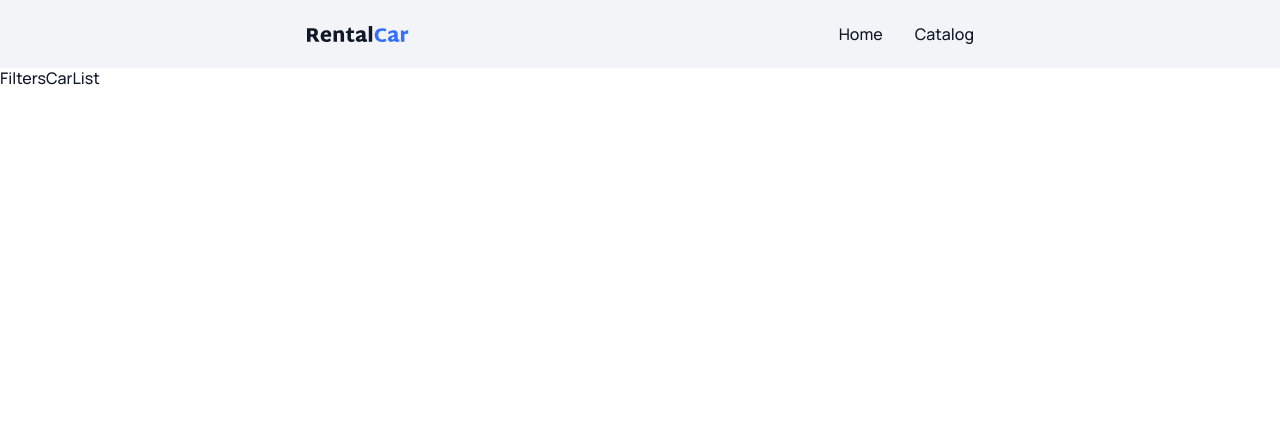
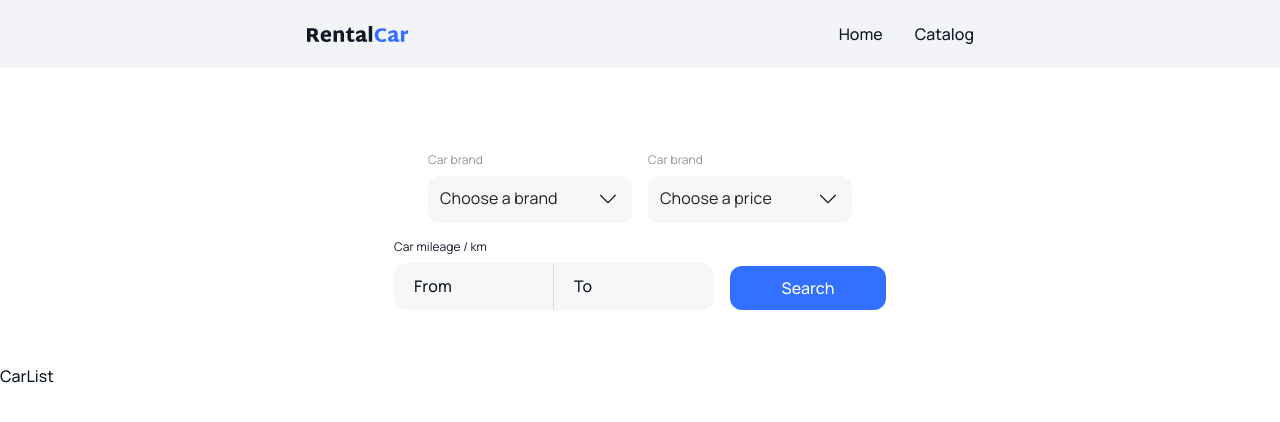
Before and after one commit to tymur-lykho/rental-tz, a React (Vite) app: page /catalog in a window 1280 px wide. Shown: the top 422 px of the page. Built offline with nearby package versions, Linux system fonts and the light colour scheme.

Commit message:
Add filters

```diff
--- a/package.json
+++ b/package.json
@@ -10,6 +10,9 @@
     "preview": "vite preview"
   },
   "dependencies": {
+    "@emotion/react": "^11.14.0",
+    "@emotion/styled": "^11.14.1",
+    "@mui/material": "^7.3.2",
     "clsx": "^2.1.1",
     "modern-normalize": "^3.0.1",
     "react": "^19.1.1",
--- a/src/components/Filters/Filters.jsx
+++ b/src/components/Filters/Filters.jsx
@@ -1,5 +1,26 @@
 import css from "./Filters.module.css";
+import Select from "../reusable/Select/Select";
+import FromToInput from "../reusable/FromToInput/FromToInput";
+import Button from "../reusable/Button/Button";
+import Container from "../reusable/Container/Container";
 
 export default function Filters() {
-  return <>Filters</>;
+  return (
+    <Container className={css.filtersWrapper}>
+      <Select
+        title="Car brand"
+        value={""}
+        values={[1, 2, 3]}
+        textInSelect="Choose a brand"
+      ></Select>
+      <Select
+        title="Car brand"
+        value={""}
+        values={[1, 2, 3]}
+        textInSelect="Choose a price"
+      ></Select>
+      <FromToInput title="Сar mileage / km" fromLabel="From" toLabel="To" />
+      <Button> Search </Button>
+    </Container>
+  );
 }
--- a/src/components/Filters/Filters.module.css
+++ b/src/components/Filters/Filters.module.css
@@ -0,0 +1,10 @@
+.filtersWrapper {
+  display: flex;
+  align-items: flex-end;
+  flex-wrap: wrap;
+  justify-content: center;
+  gap: 16px;
+
+  padding-top: 84px;
+  padding-bottom: 56px;
+}
--- a/src/components/reusable/Button/Button.module.css
+++ b/src/components/reusable/Button/Button.module.css
@@ -1,4 +1,5 @@
 .btn {
+  border: none;
   display: flex;
   align-items: center;
   justify-content: center;
--- /dev/null
+++ b/src/components/reusable/FromToInput/FromToInput.jsx
@@ -0,0 +1,98 @@
+import { TextField, InputLabel } from "@mui/material";
+import css from "./FromToInput.module.css";
+
+export default function FromToInput({
+  title,
+  fromLabel,
+  toLabel,
+  minValue,
+  maxValue,
+  onChangeMin,
+  onChangeMax,
+}) {
+  const sharedSx = {
+    ".MuiOutlinedInput-root": {
+      backgroundColor: "var(--inputs)",
+      maxWidth: "160px",
+      "& .MuiOutlinedInput-notchedOutline": {
+        border: "none",
+      },
+      "&:hover .MuiOutlinedInput-notchedOutline": {
+        border: "none",
+      },
+      "&.Mui-focused .MuiOutlinedInput-notchedOutline": {
+        border: "none",
+      },
+    },
+    ".MuiFormLabel-root": {
+      position: "absolute",
+      top: "-3px",
+      left: "6px",
+      fontFamily: "inherit",
+      fontSize: "inherit",
+      lineHeight: "inherit",
+      fontWeight: "inherit",
+      color: "var(--main)",
+    },
+  };
+
+  return (
+    <div className={css.wrapper}>
+      <InputLabel
+        variant="standard"
+        id="from-to-input-label"
+        sx={{
+          marginBottom: "8px",
+          fontFamily: "inherit",
+          fontSize: "12px",
+          fontWeight: 400,
+          lineHeight: 1.33,
+          color: "var(--grey)",
+        }}
+      >
+        {title}
+      </InputLabel>
+      <div className={css.fieldsWrapper}>
+        <TextField
+          type="number"
+          label={fromLabel}
+          value={minValue}
+          onChange={onChangeMin}
+          sx={{
+            ...sharedSx,
+            ".MuiOutlinedInput-root": {
+              ...sharedSx[".MuiOutlinedInput-root"],
+              borderRadius: "12px 0 0 12px",
+              borderRight: "1px solid var(--gray-light)",
+            },
+            ".MuiInputBase-input": {
+              padding: "12px 12px 12px 62px",
+            },
+          }}
+          slotProps={{
+            inputLabel: { shrink: false },
+          }}
+        />
+        <TextField
+          type="number"
+          label={toLabel}
+          value={maxValue}
+          onChange={onChangeMax}
+          sx={{
+            ...sharedSx,
+            ".MuiOutlinedInput-root": {
+              ...sharedSx[".MuiOutlinedInput-root"],
+              borderRadius: "0 12px 12px 0",
+            },
+            ".MuiInputBase-input": {
+              padding: "12px 12px 12px 42px",
+            },
+          }}
+          slotProps={{
+            inputLabel: { shrink: false },
+          }}
+        />
+      </div>
+    </div>
+  );
+}
--- /dev/null
+++ b/src/components/reusable/FromToInput/FromToInput.module.css
@@ -0,0 +1,4 @@
+.fieldsWrapper {
+  display: flex;
+  flex-wrap: nowrap;
+}
--- /dev/null
+++ b/src/components/reusable/Select/Select.jsx
@@ -0,0 +1,78 @@
+import css from "./Select.module.css";
+import InputLabel from "@mui/material/InputLabel";
+import MenuItem from "@mui/material/MenuItem";
+import Select from "@mui/material/Select";
+import Icon from "../Icon";
+import { useState } from "react";
+
+export default function CustomSelect({
+  title = "Select title",
+  onChange = () => {
+    console.log("Changed");
+  },
+  value,
+  values,
+  textInSelect,
+}) {
+  const [open, setOpen] = useState(false);
+
+  return (
+    <div className={css.selectWrapper}>
+      <InputLabel
+        variant="standard"
+        id="demo-simple-select-helper-label"
+        sx={{
+          fontFamily: "inherit",
+          fontSize: "12px",
+          fontWeight: 400,
+          lineHeight: 1.33,
+          color: "var(--gray)",
+          marginBottom: "8px",
+        }}
+      >
+        {title}
+      </InputLabel>
+      <Select
+        labelId="demo-simple-select-helper-label"
+        id="demo-simple-select-helper"
+        variant="outlined"
+        value={value}
+        displayEmpty
+        onChange={onChange}
+        open={open}
+        onOpen={() => setOpen(true)}
+        onClose={() => setOpen(false)}
+        sx={{
+          fontFamily: "inherit",
+          lineHeight: "inherit",
+          width: "204px",
+          ".MuiSelect-select": {
+            borderRadius: "12px",
+            padding: "12px",
+            backgroundColor: "var(--inputs)",
+          },
+          "& .MuiOutlinedInput-notchedOutline": {
+            border: "none",
+          },
+        }}
+        IconComponent={() => (
+          <Icon
+            id="arrow"
+            width={16}
+            height={16}
+            className={`${css.icon} ${open ? css.iconOpen : ""}`}
+          />
+        )}
+      >
+        <MenuItem value="" disabled>
+          {textInSelect}
+        </MenuItem>
+        {values.map((val) => (
+          <MenuItem key={val} value={val}>
+            {val}
+          </MenuItem>
+        ))}
+      </Select>
+    </div>
+  );
+}
--- /dev/null
+++ b/src/components/reusable/Select/Select.module.css
@@ -0,0 +1,22 @@
+.selectWrapper {
+  max-width: 204px;
+}
+
+.label {
+  font-weight: 400;
+  font-size: 12px;
+  line-height: 1.33;
+  color: var(--gray);
+}
+
+.icon {
+  pointer-events: none;
+  position: absolute;
+  right: 16px;
+  transform: rotate(180deg);
+  transition: transform 300ms cubic-bezier(0.075, 0.82, 0.165, 1);
+}
+
+.iconOpen {
+  transform: rotate(0deg);
+}
```
Also changed, not shown: 1 other file (tests, documents, lock files or other folders).
